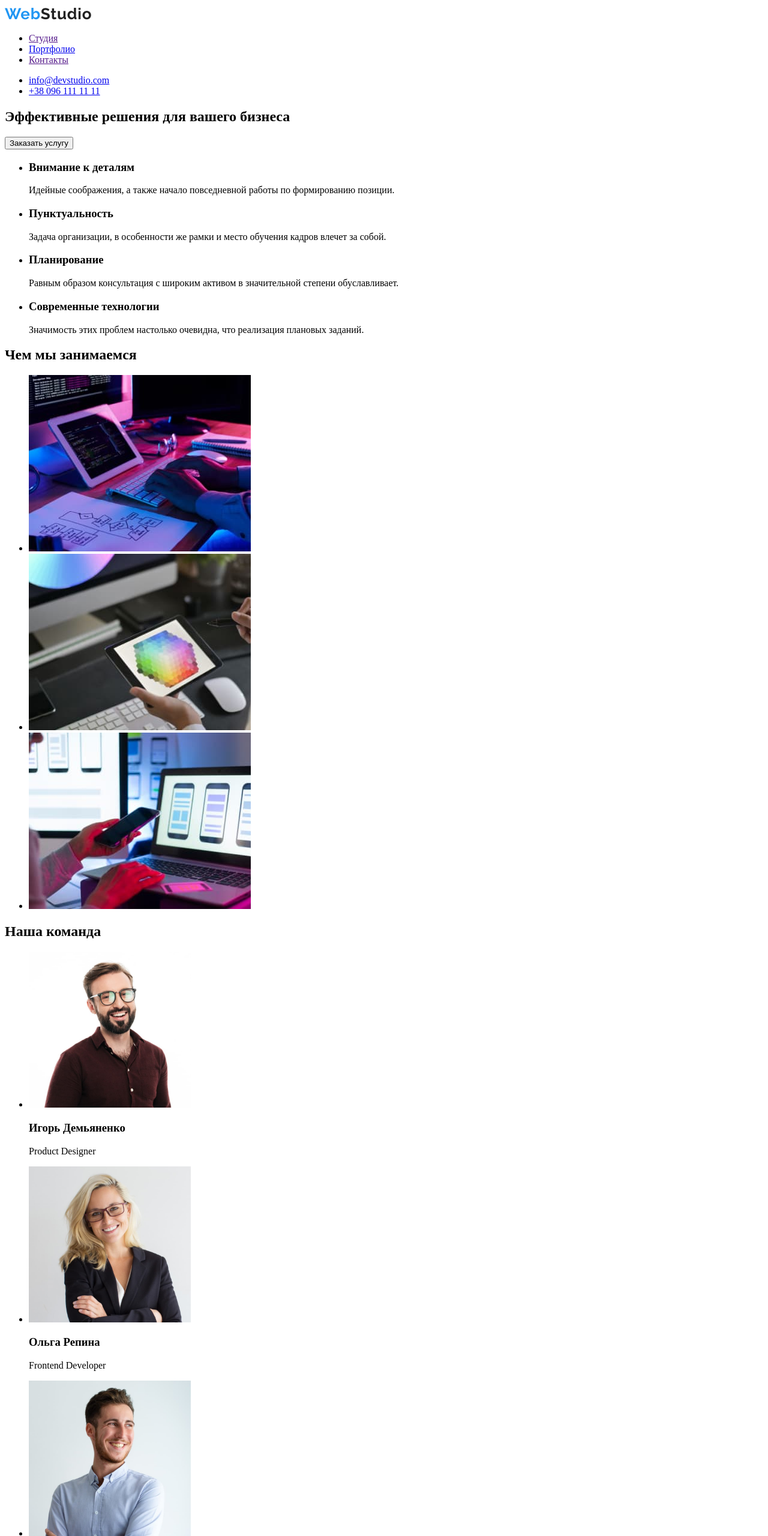
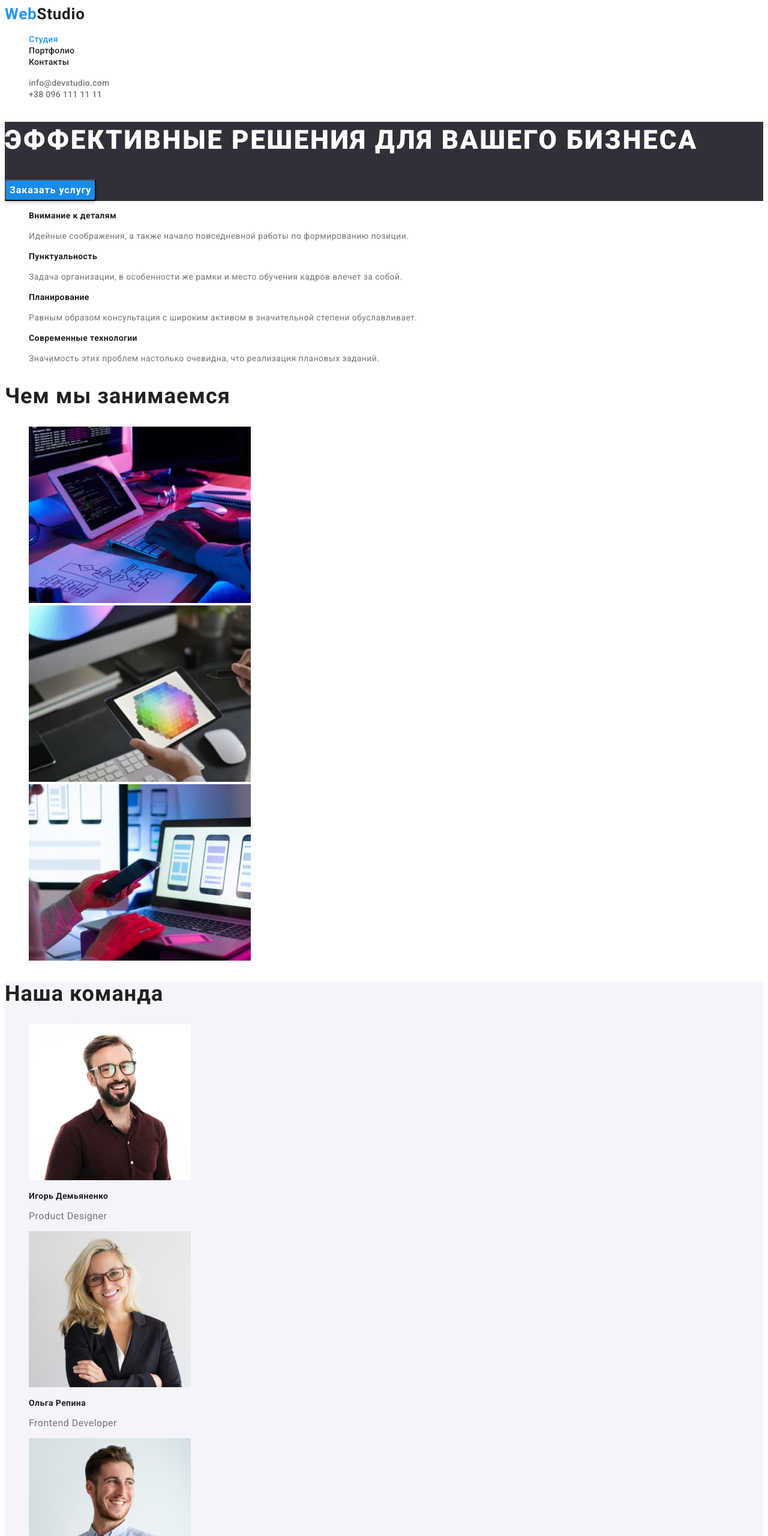
Before and after one commit to mradcenko/goit-markup-hw-02, a plain HTML site: page index.html in a window 1280 px wide. Shown: the top 2560 px of the page at 60% size. Drawn offline with Linux system fonts and the light colour scheme.

Commit message:
Update file .css

```diff
--- a/css/styles.css
+++ b/css/styles.css
@@ -1,48 +1,224 @@
 :root {
   /* fonts */
-  --main-font: "Roboto", sans-serif;
-  --secondary-font: "Raleway", sans-serif;
+  --main-font: 'Roboto', sans-serif;
+  --secondary-font: 'Raleway', sans-serif;
   /* text colors */
+  --main-text-cl: #212121;
+  --accent-txt-cl: #2196f3;
+  --btn-txt-cl: #ffffff;
+  --contacts-txt-cl: #757575;
 
   /* bg colors */
+  --light-bg-cl: #ffffff;
+  --dark-bg-cl: #2f303a;
+  --gray-bg-cl: #f5f4fa;
 
   /* others */
 }
 
-
 body {
-  --main-font: serif;
-  font-family: var(--main-font)
-  color #212121;
+  font-family: var(--main-font);
+  color: var(--main-text-cl);
 }
 
-.ul {
+/* reset styles */
+.link {
+  text-decoration: none;
+  color: currentColor;
+}
+
+.list {
   list-style: none;
 }
 
-.logo-link {
-  font-family: 'Raleway';
+/* base styles */
+.btn {
+  font-family: inherit;
+  font-weight: 700;
+  font-size: 16px;
+  line-height: calc(30 / 16);
+  letter-spacing: 0.06em;
+  cursor: pointer;
+}
+
+.btn:hover,
+.btn:focus {
+  color: var(--btn-txt-cl);
+  background-color: var(--accent-txt-cl);
+}
+
+.btn-mode-light {
+  color: var(--main-text-cl);
+  border: none;
+  background: #f5f4fa;
+  border-radius: 4px;
+}
+
+.btn-mode-dark {
+  color: var(--btn-txt-cl);
+  background: #188ce8;
+  box-shadow: 0px 4px 4px rgba(0, 0, 0, 0.15);
+  border-radius: 4px;
+}
+
+.btn-item {
+  background: var(--gray-bg-cl);
+  border-radius: 4px;
+  font-weight: 500;
+  font-size: 16px;
+  line-height: calc(26 / 16);
+  letter-spacing: 0.03em;
+}
+
+/* Header section */
+.header-link {
+  font-weight: 500;
+  font-size: 14px;
+  line-height: calc(16 / 14);
+  letter-spacing: 0.02em;
+  color: var(--main-text-cl);
+}
+
+.header-link:hover,
+.header-link:focus,
+.contacts-link:hover,
+.contacts-link:focus,
+.contacts-link-current:hover {
+  color: var(--accent-txt-cl);
+}
+
+.header-link-current {
+  color: var(--accent-txt-cl);
+}
+
+.contacts-link {
+  font-family: 'Roboto';
   font-style: normal;
+  font-weight: 500;
+  font-size: 14px;
+  line-height: calc(16 / 14);
+  letter-spacing: 0.02em;
+  color: var(--contacts-txt-cl);
+  text-decoration: none;
+}
+
+.contacts-link-current {
+  font-family: 'Roboto';
+    font-style: normal;
+    font-weight: 400;
+    font-size: 14px;
+    line-height: calc(24 / 14);
+    letter-spacing: 0.03em;
+    color: #FFFFFF;
+}
+
+/* Hero section */
+.main-title {
+  font-weight: 900;
+  font-size: 44px;
+  line-height: calc(60 / 44);
+  letter-spacing: 0.06em;
+  text-transform: uppercase;
+  color: var(--btn-txt-cl);
+}
+
+.hero {
+  background-color: var(--dark-bg-cl);
+}
+
+/* About section */
+
+.section-subtitle {
   font-weight: 700;
-  font-size: 26px;
+  font-size: 14px;
+  line-height: calc(16 / 14);
+  letter-spacing: 0.03em;
+  color: var(--main-text-cl);
+  }
+
+
+.about-desc {
+  font-weight: 400;
+  font-size: 14px;
+  line-height: calc(24 / 14);
+  letter-spacing: 0.03em;
+  color: var(--contacts-txt-cl);
+}
+
+.section-title {
+  font-weight: 700;
+  font-size: 36px;
+  line-height: calc(42 / 36);
+  letter-spacing: 0.03em;
+}
+
+.team-link {
+  font-weight: 500;
+    font-size: 16px;
+    line-height: calc(19 / 16);
+    letter-spacing: 0.03em;
+    color: #212121;
+    text-decoration: none;
+}
+
+.team-desc {
+  font-weight: 400;
+    font-size: 16px;
+    line-height: calc(19 / 16);
+    letter-spacing: 0.03em;
+    color: #757575;
+    text-decoration: none;
+}
+
+/* Portfolio section */
+
+.portfolio-link {
+  font-weight: 700;
+    font-size: 18px;
+    line-height: calc(36 / 18);
+    letter-spacing: 0.06em;
+    color: #212121;
+    text-decoration: none;
+}
+
+.portfolio-desc {
+  font-weight: 400;
+    font-size: 16px;
+    line-height: calc(30 / 16);
+    letter-spacing: 0.03em;
+    color: #757575;
+    text-decoration: none;
+}
+
+.team {
+  background-color: var(--gray-bg-cl);
+}
+
+/* Footer section */
+.footer {
+  background-color: var(--dark-bg-cl);
+}
+
+
+
+.ul {
   line-height: 31px;
   letter-spacing: 0.03em;
   color: #2196f3;
   text-decoration: none;
 }
 
+.logo-link {
+  font-weight: 700;
+  font-size: 26px;
+  line-height: calc(31 / 26);
+  letter-spacing: 0.03em;
+  color: var(--accent-txt-cl);
+}
 .logo-accent {
-  color: #212121;
-  text-decoration: none;
+  color: var(--main-text-cl);
 }
 
-.list {
-  list-style: none;
+.logo-bit {
+  color: var(--light-bg-cl);
 }
-/* Цвет основого текста #212121  */
-
-/* Вторичный цвет текста #757575 */
-
-/* Белый цвет #FFFFFF */
-
-/* Акцент (голубой цвет #2196F3 */
--- a/index.html
+++ b/index.html
@@ -21,27 +21,27 @@
 
     <header class="header">
       <nav class="header-nav">
-        <a href="/" class="logo-link" lang="en">Web<span class="logo-accent">Studio</span></a>
+        <a href="/" class="logo-link link" lang="en">Web<span class="logo-accent">Studio</span></a>
 
-        <ul class="header-list">
+        <ul class="header-list list">
           <li class="header-item">
-            <a class="header-link" href="">Студия</a>
+            <a class="header-link header-link-current link" href="">Студия</a>
           </li>
           <li class="header-item">
-            <a class="header-link" href="./portfolio.html">Портфолио</a>
+            <a class="header-link link" href="./portfolio.html">Портфолио</a>
           </li>
           <li class="header-item">
-            <a class="header-link" href="">Контакты</a>
+            <a class="header-link link" href="">Контакты</a>
           </li>
         </ul>
       </nav>
 
-      <ul class="contacts-list">
+      <ul class="contacts-list list">
         <li class="contacts-item">
-          <a class="contacts-link" href="mailto:info@devstudio.com">info@devstudio.com</a>
+          <a class="contacts-link link" href="mailto:info@devstudio.com">info@devstudio.com</a>
         </li>
         <li class="contacts-item">
-          <a class="contacts-link" href="tel:+380961111111">+38 096 111 11 11</a>
+          <a class="contacts-link link" href="tel:+380961111111">+38 096 111 11 11</a>
         </li>
       </ul>
     </header>
@@ -52,14 +52,14 @@
       <div>
         <section class="hero">
           <h1 class="main-title">Эффективные решения для вашего бизнеса</h1>
-          <button class="main-btn" type="button">Заказать услугу</button>
+          <button class="main-btn btn btn-mode-dark" type="button">Заказать услугу</button>
         </section>
       </div>
 
       <!-- About section -->
       <section class="about">
         <h2 class="section-title" hidden>Сильные стороны</h2>
-        <ul class="about-list">
+        <ul class="about-list list">
           <li class="about-item">
             <h3 class="section-subtitle">Внимание к деталям</h3>
             <p class="about-desc">
@@ -93,7 +93,7 @@
       <!-- Work -->
       <section class="work">
         <h2 class="section-title">Чем мы занимаемся</h2>
-        <ul class="work-list">
+        <ul class="work-list list">
           <li class="work-item">
             <img class="work-img" src="./images/img-1.jpg" alt="Вёрстка веб-страниц" width="370" />
           </li>
@@ -109,29 +109,37 @@
       <!-- Team section -->
       <section class="team">
         <h2 class="section-title">Наша команда</h2>
-        <ul class="team-list">
+        <ul class="team-list list">
           <li class="team-item">
+            <a class="team-link" href="">
             <img class="team-img" src="./images/img-4.jpg" alt="Игорь Демьяненко" width="270" />
             <h3 class="section-subtitle">Игорь Демьяненко</h3>
             <p class="team-desc" lang="en">Product Designer</p>
+            </a>
           </li>
 
           <li class="team-item">
+            <a class="team-link" href="">
             <img class="team-img" src="./images/img-5.jpg" alt="Ольга Репина" width="270" />
             <h3 class="section-subtitle">Ольга Репина</h3>
             <p class="team-desc" lang="en">Frontend Developer</p>
+            </a>
           </li>
 
           <li class="team-item">
+            <a class="team-link" href="">
             <img class="team-img" src="./images/img-6.jpg" alt="Николай Тарасов" width="270" />
             <h3 class="section-subtitle">Николай Тарасов</h3>
             <p class="team-desc" lang="en">Marketing</p>
+            </a>
           </li>
 
           <li class="team-item">
+            <a class="team-link" href="">
             <img class="team-img" src="./images/img-7.jpg" alt="Михаил Ермаков" width="270" />
             <h3 class="section-subtitle">Михаил Ермаков</h3>
             <p class="team-desc" lang="en">UI Designer</p>
+            </a>
           </li>
         </ul>
       </section>
@@ -141,13 +149,13 @@
     <footer class="footer">
       <section class="contacts">
         <div class="contacts-group">
-          <a href="/" class="logo-link" lang="en">Web<span class="logo-accent">Studio</span></a>
-          <h2 class="section-title">Контакты</h2>
+          <a href="/" class="logo-link link" lang="en">Web<span class="logo-bit">Studio</span></a>
+          <h2 class="section-title" hidden>Контакты</h2>
           <address class="contacts-address">
-            <ul class="contacts-list">
-              <li class="contacts-item">
+            <ul class="contacts-list list">
+              <li class="contacts-item link">
                 <a
-                  class="contacts-link"
+                  class="contacts-link-current link"
                   href="https://bit.ly/3pXMvUd"
                   target="_blank"
                   rel="noopener noreferrer"
@@ -155,10 +163,10 @@
                 >
               </li>
               <li class="contacts-item">
-                <a class="contacts-link" href="mailto:info@example.com">info@example.com</a>
+                <a class="contacts-link link" href="mailto:info@example.com">info@example.com</a>
               </li>
               <li class="contacts-item">
-                <a class="contacts-link" href="tel:+380961111111">+38 096 111 11 11</a>
+                <a class="contacts-link link" href="tel:+380961111111">+38 096 111 11 11</a>
               </li>
             </ul>
           </address>
```
Also changed, not shown: portfolio.html (+40 -22 lines).
